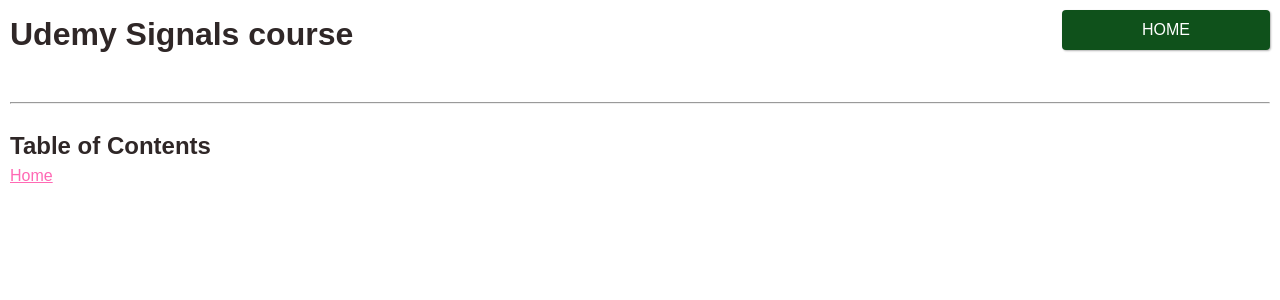
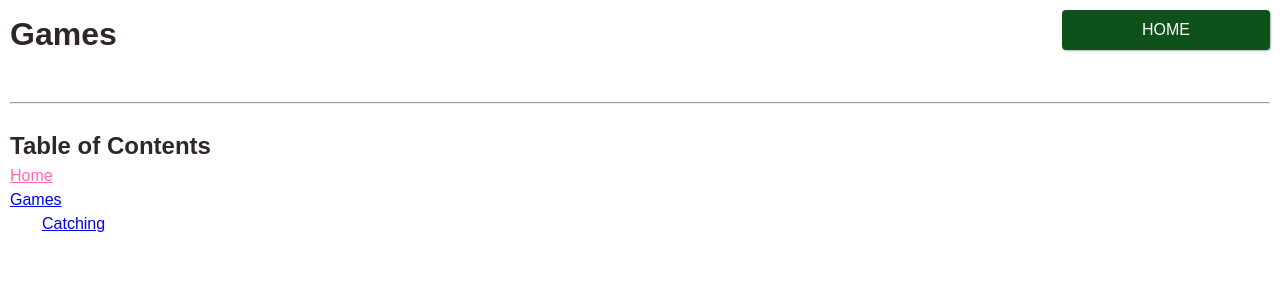
Before and after one commit to anna-1980/catching-game, an Angular app: page / in a window 1280 px wide. Shown: the top 300 px of the page. Built offline with nearby package versions, Linux system fonts and the light colour scheme.

Commit message:
scaffolding the components basics

```diff
--- a/src/app/app.config.ts
+++ b/src/app/app.config.ts
@@ -1,12 +1,38 @@
-import { ApplicationConfig, provideBrowserGlobalErrorListeners, provideZonelessChangeDetection } from '@angular/core';
-import { provideRouter } from '@angular/router';
+import {
+  ApplicationConfig,
+  inject,
+  provideBrowserGlobalErrorListeners,
+  provideZonelessChangeDetection,
+} from '@angular/core';
+import { provideRouter, Router } from '@angular/router';
 
 import { routes } from './app.routes';
+import { provideHttpClient, withFetch, withInterceptors } from '@angular/common/http';
+import { throwError } from 'rxjs';
 
 export const appConfig: ApplicationConfig = {
   providers: [
+    provideHttpClient(
+      withFetch(),
+      withInterceptors([
+        (req, next) => {
+          console.log('Http Request Interceptor', req.params.get('q'));
+          const router = inject(Router);
+          if (req.params.get('q') === 'amber') {
+            // alert('Amber is not allowed');
+            // router.navigate(['/']);
+            return throwError(
+              () =>
+                new Error('Amber is not allowed', { cause: 'Amber key-word is NOT allowed !!!!' })
+            );
+          }
+          return next(req);
+        },
+      ])
+    ),
+
     provideBrowserGlobalErrorListeners(),
     provideZonelessChangeDetection(),
-    provideRouter(routes)
-  ]
+    provideRouter(routes),
+  ],
 };
--- a/src/app/app.html
+++ b/src/app/app.html
@@ -1,4 +1,4 @@
-<h1>Udemy Signals course</h1>
+<h1>Games</h1>
 
 
 <body>
@@ -13,9 +13,29 @@
 
     <ul class="space-y-1">
         <li ><a [routerLink]="['/']" style="color: hotpink">Home</a></li>
-      @for (item of toc(); track item.path) {
-        <li><a [routerLink]="item.path">{{ item.title }}</a></li>
+    <ul class="toc">
+     @for (item of toc(); track item.path) {
+    <li>
+      <a [routerLink]="item.path" routerLinkActive="active">
+        {{ item.title }}
+      </a>
+
+      @if (item.children?.length) {
+        <ul class="toc__children">
+          @for (child of item.children; track child.path) {
+            <li>
+              <a [routerLink]="child.path" routerLinkActive="active">
+                {{ child.title }}
+              </a>
+
+
+            </li>
+          }
+        </ul>
       }
+    </li>
+  }
+</ul>
     </ul>
   </nav>
 
--- a/src/app/app.routes.ts
+++ b/src/app/app.routes.ts
@@ -1,3 +1,16 @@
 import { Routes } from '@angular/router';
+import { Page, PAGES } from './pages-registry';
 
-export const routes: Routes = [];
+export function generateRoutes(pages: Page[]): Routes {
+  return pages.map((page) => {
+    const route = {
+      path: page.path,
+      component: page.component,
+      data: { title: page.title },
+      children: page.children ? generateRoutes(page.children) : [],
+    };
+    return route;
+  });
+}
+
+export const routes: Routes = generateRoutes(PAGES);
--- a/src/app/app.scss
+++ b/src/app/app.scss
@@ -0,0 +1,7 @@
+
+.toc__children{
+   list-style:none;
+  text-decoration: none;
+  margin-left: 2rem;
+
+}
--- a/src/app/app.ts
+++ b/src/app/app.ts
@@ -11,7 +11,12 @@ import { Route, Router, RouterLink, RouterOutlet } from '@angular/router';
 import { interval } from 'rxjs';
 import { Button } from './components/utils/button/button';
 
-type TocItem = { path: string; title: string };
+type TocItem = {
+  path: string;
+  title: string;
+  children?: TocItem[];
+};
+
 @Component({
   selector: 'app-root',
   standalone: true,
@@ -22,29 +27,26 @@ type TocItem = { path: string; title: string };
 })
 export class App {
   public readonly router = inject(Router);
+  readonly toc = computed<TocItem[]>(() => this.buildToc(this.router.config));
 
-  // flatten + build absolute paths for nested routes
-  private flatten = (routes: Route[], base = ''): Route[] =>
-    routes.flatMap((r) => {
-      const seg = r.path ? `${base}/${r.path}` : base;
-      const here = [{ ...r, path: seg }];
-      const kids = r.children ? this.flatten(r.children, seg) : [];
-      return [...here, ...kids];
-    });
-
-  readonly toc = computed<TocItem[]>(() =>
-    this.flatten(this.router.config)
+  private buildToc(routes: Route[], parentPath: string = ''): TocItem[] {
+    return routes
       .filter(
         (r) =>
           !!r.path &&
           !r.redirectTo &&
-          !r.path.includes(':') && // 🚫 exclude parameterized (child/detail) routes
-          (!r.path.includes('/') || !r.path.startsWith('movie')) && // optional: exclude nested paths
-          (r.component || r.loadComponent) // skip pure redirects
+          !r.path.includes(':') && // skip param routes
+          (r.component || r.loadComponent || r.children?.length)
       )
-      .map((r) => ({
-        path: r.path!, // already absolute (starts with /)
-        title: (r.data as any)?.title ?? r.path!.replace(/^\//, ''),
-      }))
-  );
+      .map((r) => {
+        const fullPath = [parentPath, r.path].filter(Boolean).join('/');
+        const title = (r.data as any)?.title ?? r.path!.split('/').pop() ?? '';
+        const children = r.children?.length ? this.buildToc(r.children, fullPath) : undefined;
+        return {
+          path: '/' + fullPath.replace(/^\/+/, ''), // ensure leading slash
+          title,
+          children,
+        };
+      });
+  }
 }
--- /dev/null
+++ b/src/app/features/games/catching/catching.html
@@ -0,0 +1 @@
+<p>catching works!</p>
--- /dev/null
+++ b/src/app/features/games/catching/catching.ts
@@ -0,0 +1,10 @@
+import { Component } from '@angular/core';
+
+@Component({
+  standalone: true,
+  selector: 'app-catching',
+  imports: [],
+  templateUrl: './catching.html',
+  styleUrl: './catching.scss',
+})
+export class Catching {}
--- /dev/null
+++ b/src/app/features/games/games.html
@@ -0,0 +1,2 @@
+<p>games works!</p>
+<router-outlet></router-outlet>
--- /dev/null
+++ b/src/app/features/games/games.ts
@@ -0,0 +1,11 @@
+import { Component } from '@angular/core';
+import { RouterModule } from '@angular/router';
+
+@Component({
+  selector: 'app-games',
+  standalone: true,
+  imports: [RouterModule],
+  templateUrl: './games.html',
+  styleUrl: './games.scss',
+})
+export class Games {}
--- /dev/null
+++ b/src/app/pages-registry.ts
@@ -0,0 +1,15 @@
+// pages.registry.ts
+import { Type } from '@angular/core';
+import { Games } from './features/games/games';
+import { Catching } from './features/games/catching/catching';
+
+export type Page = { path: string; title: string; component: Type<any>; children?: Page[] };
+
+export const PAGES: Page[] = [
+  {
+    path: 'games',
+    title: 'Games',
+    component: Games,
+    children: [{ path: 'catching', title: 'Catching', component: Catching }],
+  },
+];
```
Also changed, not shown: src/app/features/games/catching/catching.scss (added), src/app/features/games/games.scss (added), 2 other files (tests, documents, lock files or other folders).
